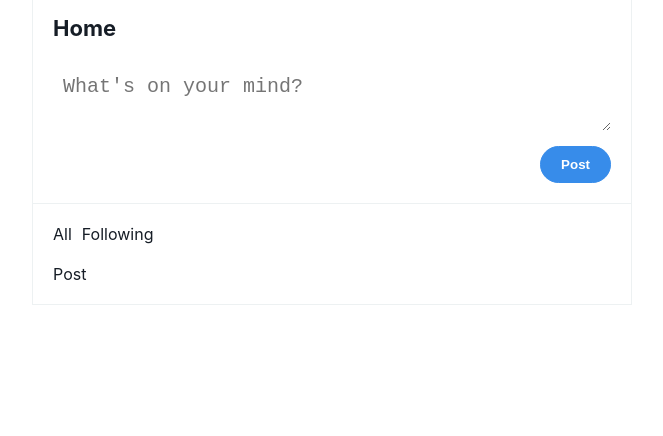
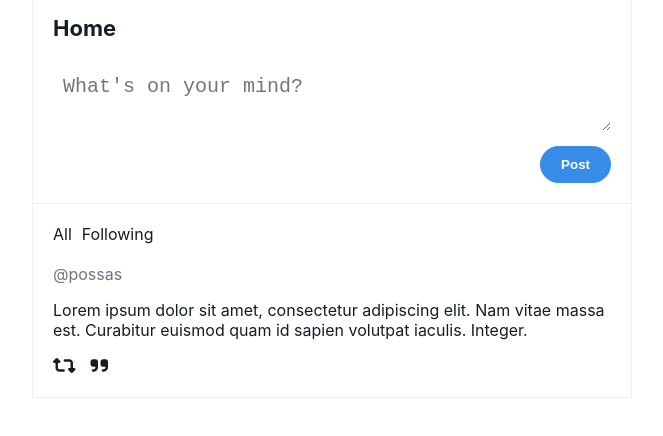
Before and after one commit to mpossas/app-posterr, a Vue app: page / in a window 1280 px wide. Shown: the top 436 px of the page, without its empty margins (308-971 px from the left). Built offline with nearby package versions, Linux system fonts and the light colour scheme.

Commit message:
Add post layout

```diff
--- a/index.html
+++ b/index.html
@@ -3,6 +3,7 @@
   <head>
     <meta charset="UTF-8" />
     <link rel="icon" href="/favicon.ico" />
+    <link rel="stylesheet" href="./node_modules/@fortawesome/fontawesome-free/css/all.css">
     <meta name="viewport" content="width=device-width, initial-scale=1.0" />
     <title>Posterr</title>
   </head>
--- a/package.json
+++ b/package.json
@@ -9,6 +9,7 @@
     "start": "vite build && vite"
   },
   "dependencies": {
+    "@fortawesome/fontawesome-free": "^6.1.1",
     "vue": "^3.2.25",
     "vue-router": "^4.0.14"
   },
--- a/src/components/Feed.vue
+++ b/src/components/Feed.vue
@@ -1,12 +1,50 @@
 <template>
   <div>
-    <div class="post">Post</div>
+    <div class="post">
+      <span class="username">@possas</span>
+      <span class="content">Lorem ipsum dolor sit amet, consectetur adipiscing elit. Nam vitae massa est. Curabitur euismod quam id sapien volutpat iaculis. Integer.</span>
+      <div class="actions">
+        <i tabindex="0" class="fas fa-retweet repost"></i>
+        <i tabindex="0" class="fa-solid fa-quote-right quote"></i>
+      </div>
+    </div>
   </div>
 </template>
 
 <style lang="scss" scoped>
 .post {
+  display: flex;
+  flex-direction: column;
+  align-items: flex-start;
   padding: 20px;
+
+  span {
+    margin-bottom: 16px;
+  }
+
+  .username {
+    color: #6b7682;
+  }
+
+  .content {
+    text-align: start
+  }
+
+  i {
+    font-size: 20px;
+    cursor: pointer;
+  }
+
+  .repost {
+    padding-right: 15px;
+    &:hover {
+      color: $pstr-blue;
+    }
+  }
+
+  .quote:hover {
+    color: $pstr-green;
+  }
 
   @include border-bottom;
 }
```
Also changed, not shown: 1 other file (tests, documents, lock files or other folders).
